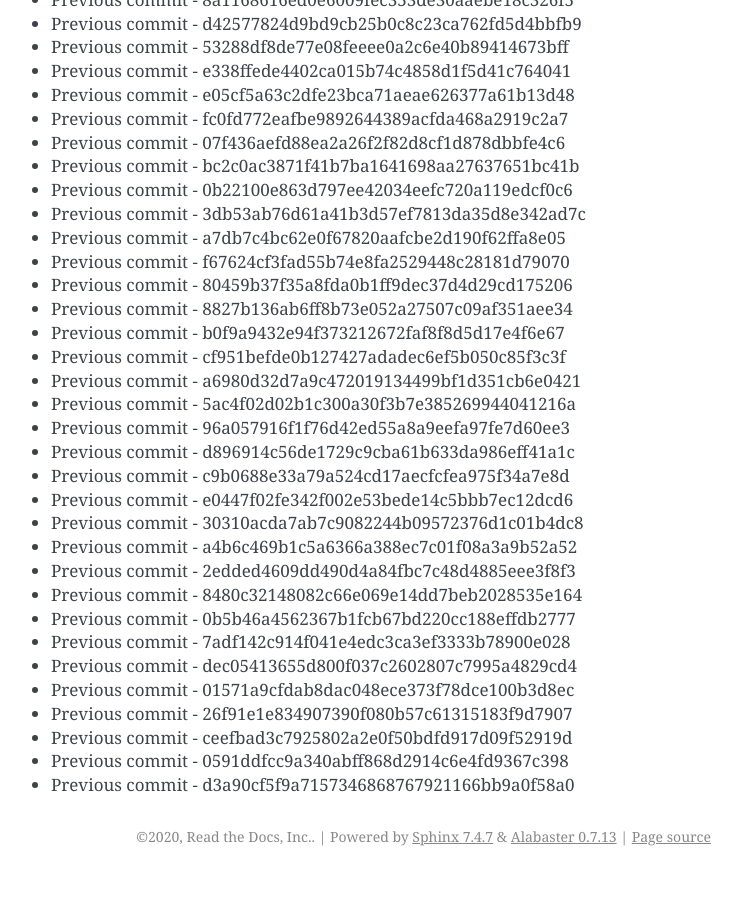
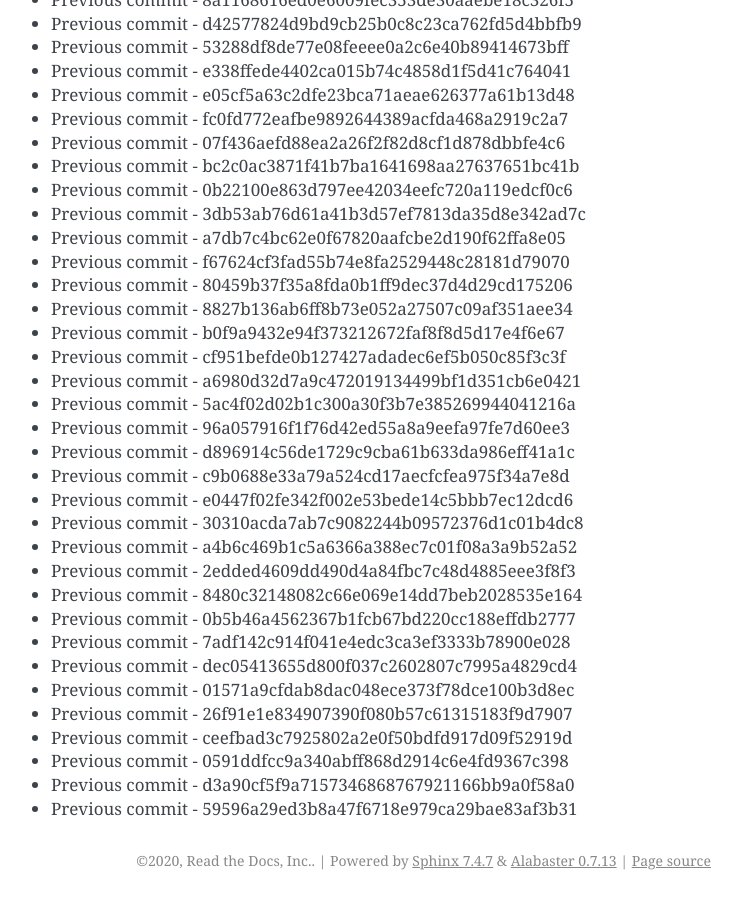
Before and after one commit to readthedocs/rtd-git-stresstest, a Sphinx documentation site: the page built from docs/updates.rst, in a window 1280 px wide and 900 px high, scrolled down 60362 px. Shown: the whole window, without its empty margins (399-1141 px from the left). Built offline with Sphinx 7.4.7, drawn with Linux system fonts in a browser that asks for light colours; before the commit the page ends 61238 px from its top, so only the background shows below that.

Commit message:
Generating commit from previous: 59596a29ed3b8a47f6718e979ca29bae83af3b31

```diff
--- a/docs/updates.rst
+++ b/docs/updates.rst
@@ -2568,3 +2568,4 @@ It can be tested for any performance characteristics.
 * Previous commit - ceefbad3c7925802a2e0f50bdfd917d09f52919d
 * Previous commit - 0591ddfcc9a340abff868d2914c6e4fd9367c398
 * Previous commit - d3a90cf5f9a7157346868767921166bb9a0f58a0
+* Previous commit - 59596a29ed3b8a47f6718e979ca29bae83af3b31
```
